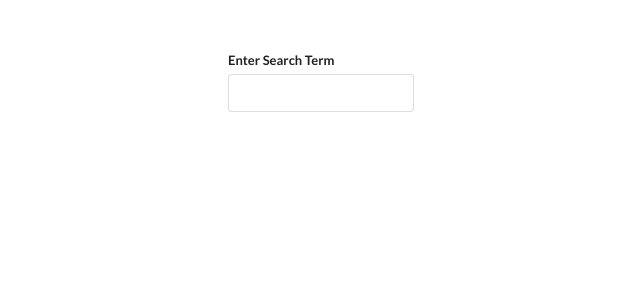
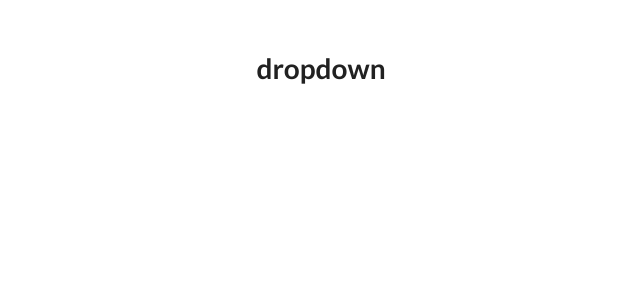
Before and after one commit to Brian-KK/Widgets-app-React, a React (Create React App) app: page / in a window 1280 px wide. Shown: the top 300 px of the page, without its empty margins (319-959 px from the left). Built offline with nearby package versions, Linux system fonts and the light colour scheme.

Commit message:
Initial dropdown file creation

```diff
--- a/src/App.js
+++ b/src/App.js
@@ -1,6 +1,7 @@
 import React from 'react';
 import Accordion from './components/Accordion';
 import Search from './components/Search';
+import Dropdown from './components/Dropdown';
 import './index.css';
 
 const items = [
@@ -22,7 +23,7 @@
 	render() {
 		return (
 			<div className='container'>
-				<Search />
+				<Dropdown />
 			</div>
 		);
 	}
--- /dev/null
+++ b/src/components/Dropdown.js
@@ -0,0 +1,7 @@
+import React from 'react';
+
+const Dropdown = () => {
+	return <h1>dropdown</h1>;
+};
+
+export default Dropdown;
```
